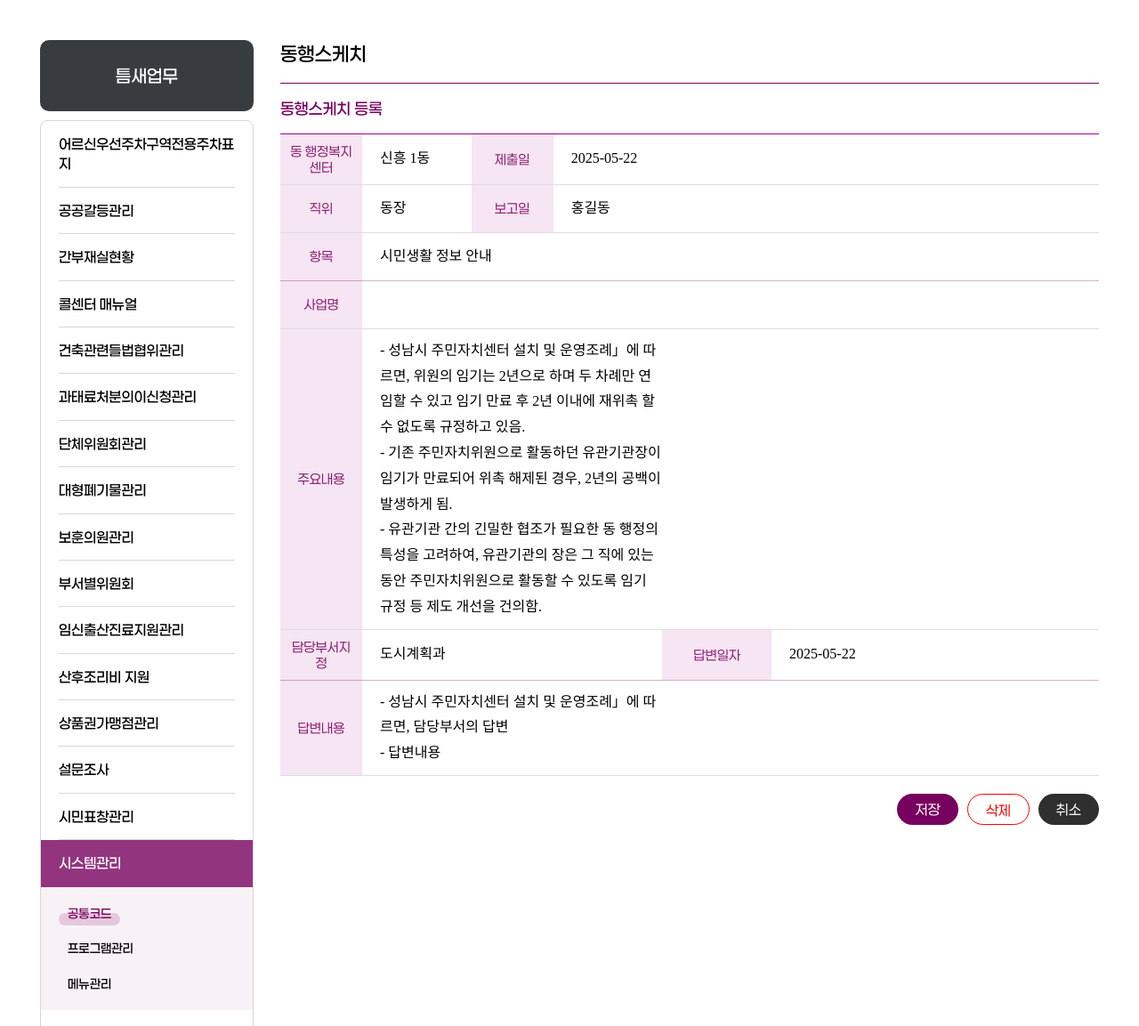
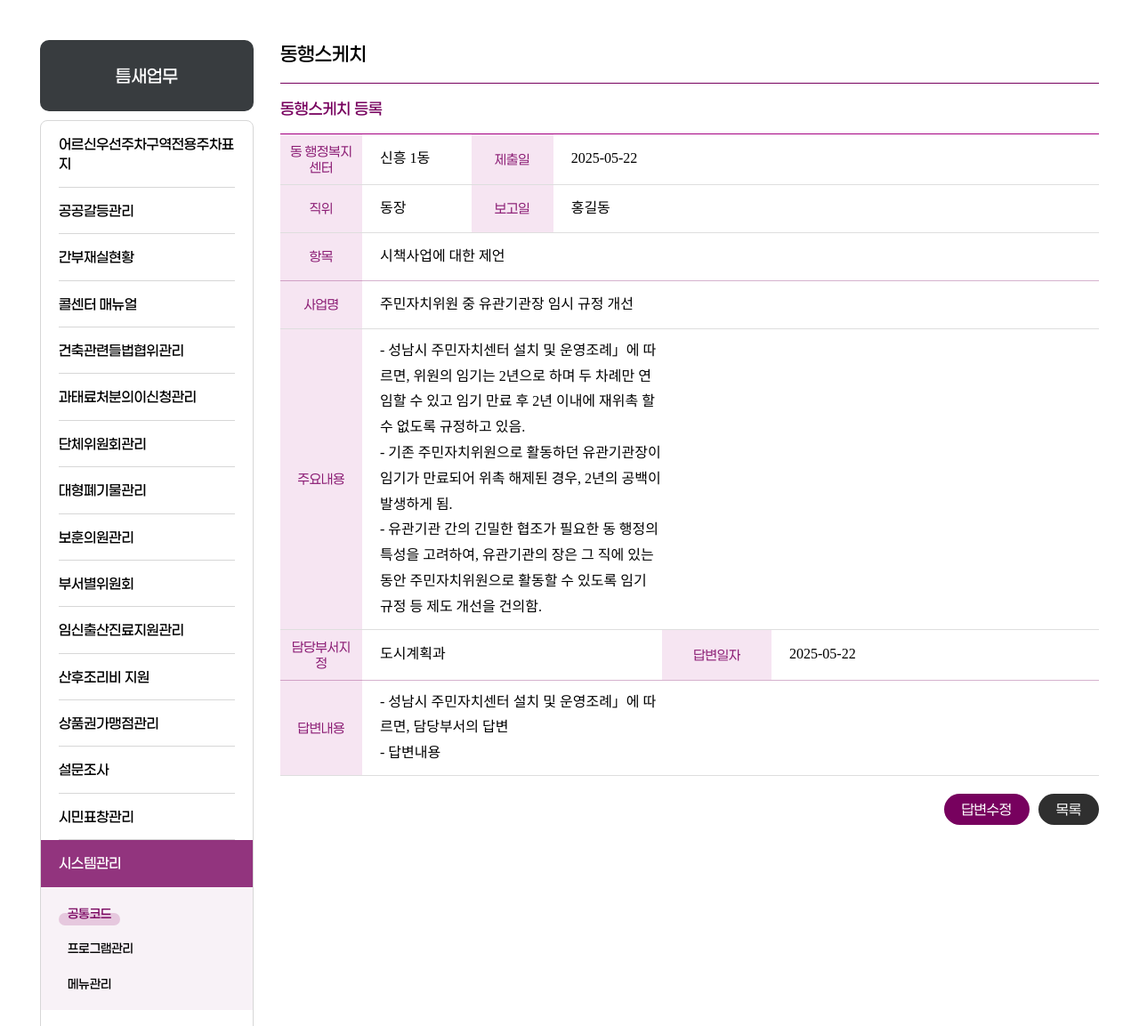
Before and after one commit to kik87827/seongnam_system, a website: page src/with_sketch_view_14.html in a window 1280 px wide. Shown: the top 1153 px of the page at 89% size. Drawn offline with nearby package versions, Linux system fonts and the light colour scheme; files that its build step writes are made by us from their sources; files whose address does not match are found by name; a web font is replaced by a local one.

Commit message:
feat: [view] 텍스트, 버튼명 수정/완료

```diff
--- a/src/with_sketch_view_14.html
+++ b/src/with_sketch_view_14.html
@@ -40,13 +40,13 @@
                     <tr class="sort_divi_line">
                       <th>항목</th>
                       <td colspan="3">
-                        <div class="view_area">시민생활 정보 안내</div>
+                        <div class="view_area">시책사업에 대한 제언</div>
                       </td>
                     </tr>
                     <tr>
                       <th>사업명</th>
                       <td colspan="3">
-                        <div class="view_area"></div>
+                        <div class="view_area">주민자치위원 중 유관기관장 임시 규정 개선</div>
                       </td>
                     </tr>
                     <tr>
@@ -86,9 +86,8 @@
 
                 <div class="btn_float_wrap">
                   <div class="btn_float_right">
-                    <button class="adm_btn btn_pink_bg">저장</button>
-                    <button class="adm_btn btn_red_txt">삭제</button>
-                    <button class="adm_btn btn_gray">취소</button>
+                    <button class="adm_btn btn_pink_bg">답변수정</button>
+                    <button class="adm_btn btn_gray">목록</button>
                   </div>
                 </div>
               </div>
```
Also changed, not shown: src/with_sketch_view_11.html (+2 -2 lines), src/with_sketch_view_12.html (+2 -2 lines), src/with_sketch_view_13.html (+2 -2 lines), src/with_sketch_view_16.html (+2 -3 lines), src/with_sketch_view_17.html (+1 -1 lines), src/with_sketch_view_18.html (+1 -1 lines), src/with_sketch_view_19.html (+1 -1 lines), dist/with_sketch_view_11.html, dist/with_sketch_view_12.html, dist/with_sketch_view_13.html, dist/with_sketch_view_14.html, dist/with_sketch_view_16.html, dist/with_sketch_view_17.html, dist/with_sketch_view_18.html, 1 more files.
